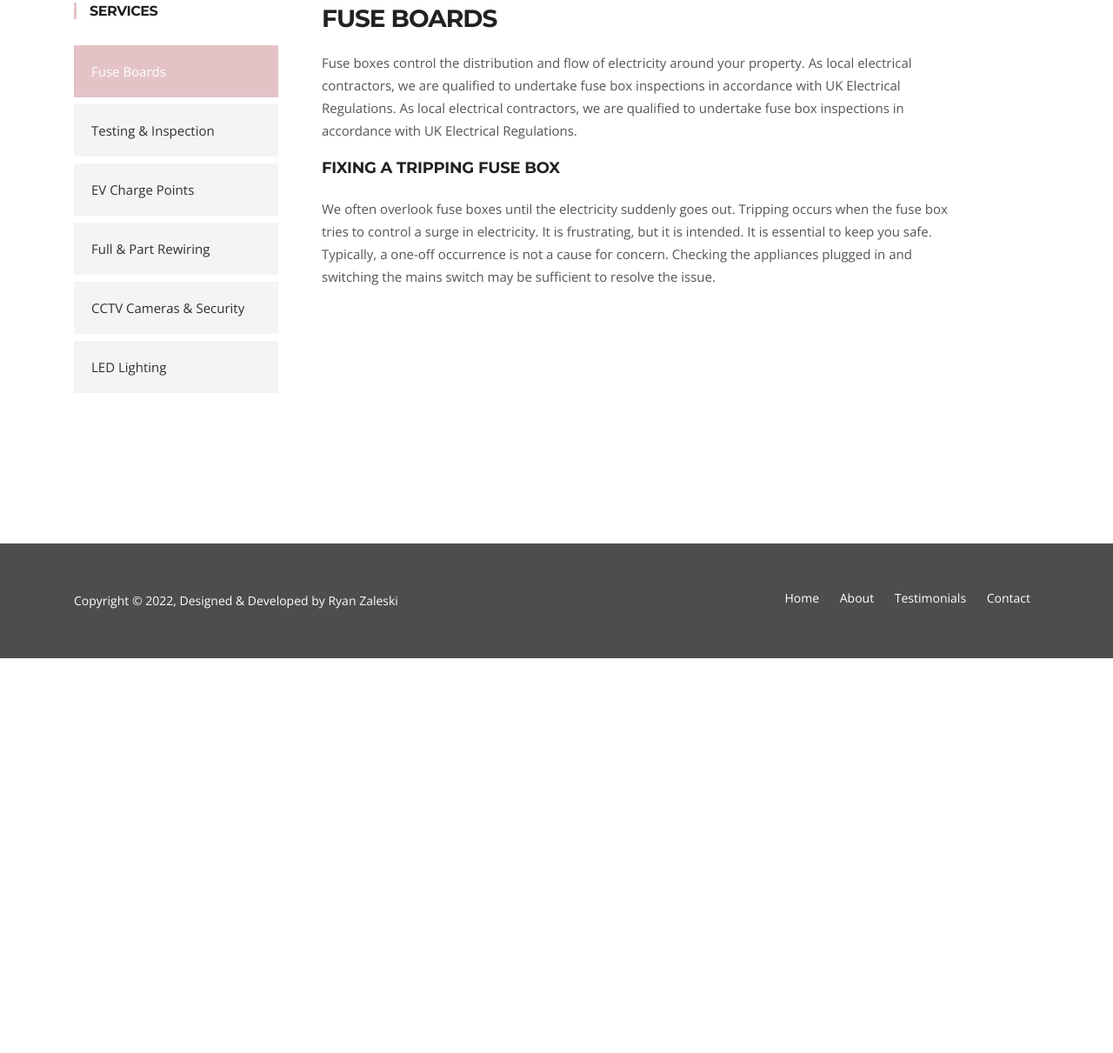
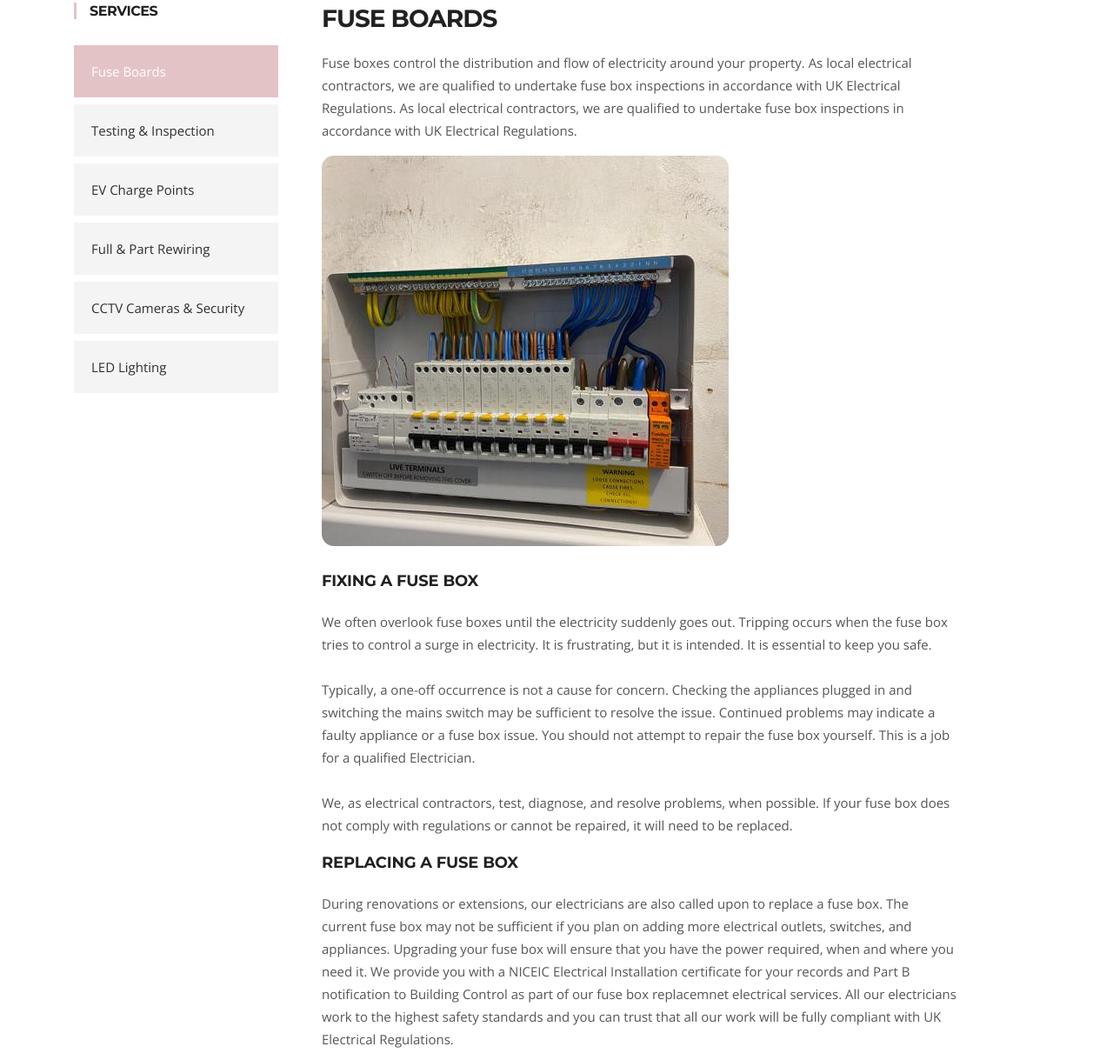
Before and after one commit to RyanZaleski/HNL-Electrical, a plain HTML site: page themes/constra/fuseboards.html in a window 1280 px wide. Shown: the part 346-1557 px from the top of the page at 87% size. Before the commit the page ends 1103 px from the top, so only its background shows below. Drawn offline with nearby package versions, Linux system fonts and the light colour scheme; some packages are replaced by stand-ins of ours.

Commit message:
completed fuseboard page

```diff
--- a/themes/constra/fuseboards.html
+++ b/themes/constra/fuseboards.html
@@ -205,9 +205,17 @@
             <div class="col-md-12">
               <p>Fuse boxes control the distribution and flow of electricity around your property. As local electrical contractors, we are qualified to undertake fuse box inspections in accordance with UK Electrical Regulations. As local electrical contractors, we are qualified to undertake fuse box inspections in accordance with UK Electrical Regulations. </p>
 
-              <h4 class="column-title mrt-0">Fixing a tripping fuse box</h2>
-              <p>We often overlook fuse boxes until the electricity suddenly goes out. Tripping occurs when the fuse box tries to control a surge in electricity. It is frustrating, but it is intended. It is essential to keep you safe.
-              Typically, a one-off occurrence is not a cause for concern. Checking the appliances plugged in and switching the mains switch may be sufficient to resolve the issue. </p>
+              <img class="ledImage" src="/FUSEBOARD3.jpg" alt=""> <br> <br>
+
+              <h4 class="column-title mrt-0">Fixing a fuse box</h2>
+              <p>We often overlook fuse boxes until the electricity suddenly goes out. Tripping occurs when the fuse box tries to control a surge in electricity. It is frustrating, but it is intended. It is essential to keep you safe. <br> <br>
+              Typically, a one-off occurrence is not a cause for concern. Checking the appliances plugged in and switching the mains switch may be sufficient to resolve the issue. Continued problems may indicate a faulty appliance or a fuse box issue. <span class="bold">You should not attempt to repair the fuse box yourself</span>. This is a job for a qualified Electrician. <br> <br>
+              We, as electrical contractors, test, diagnose, and resolve problems, when possible. If your fuse box does not comply with regulations or cannot be repaired, it will need to be replaced. </p>
+
+              <h4 class="column-title mrt-0">Replacing a fuse box</h2>
+              <p>During renovations or extensions, our electricians are also called upon to replace a fuse box. The current fuse box may not be sufficient if you plan on adding more electrical outlets, switches, and appliances. Upgrading your fuse box will ensure that you have the power required, when and where you need it. We provide you with a NICEIC Electrical Installation certificate for your records and Part B notification to Building Control as part of our fuse box replacemnet electrical services. All our electricians work to the highest safety standards and you can trust that all our work will be fully compliant with UK Electrical Regulations.</p>
+
+
 
 
             </div><!-- col end -->
```
